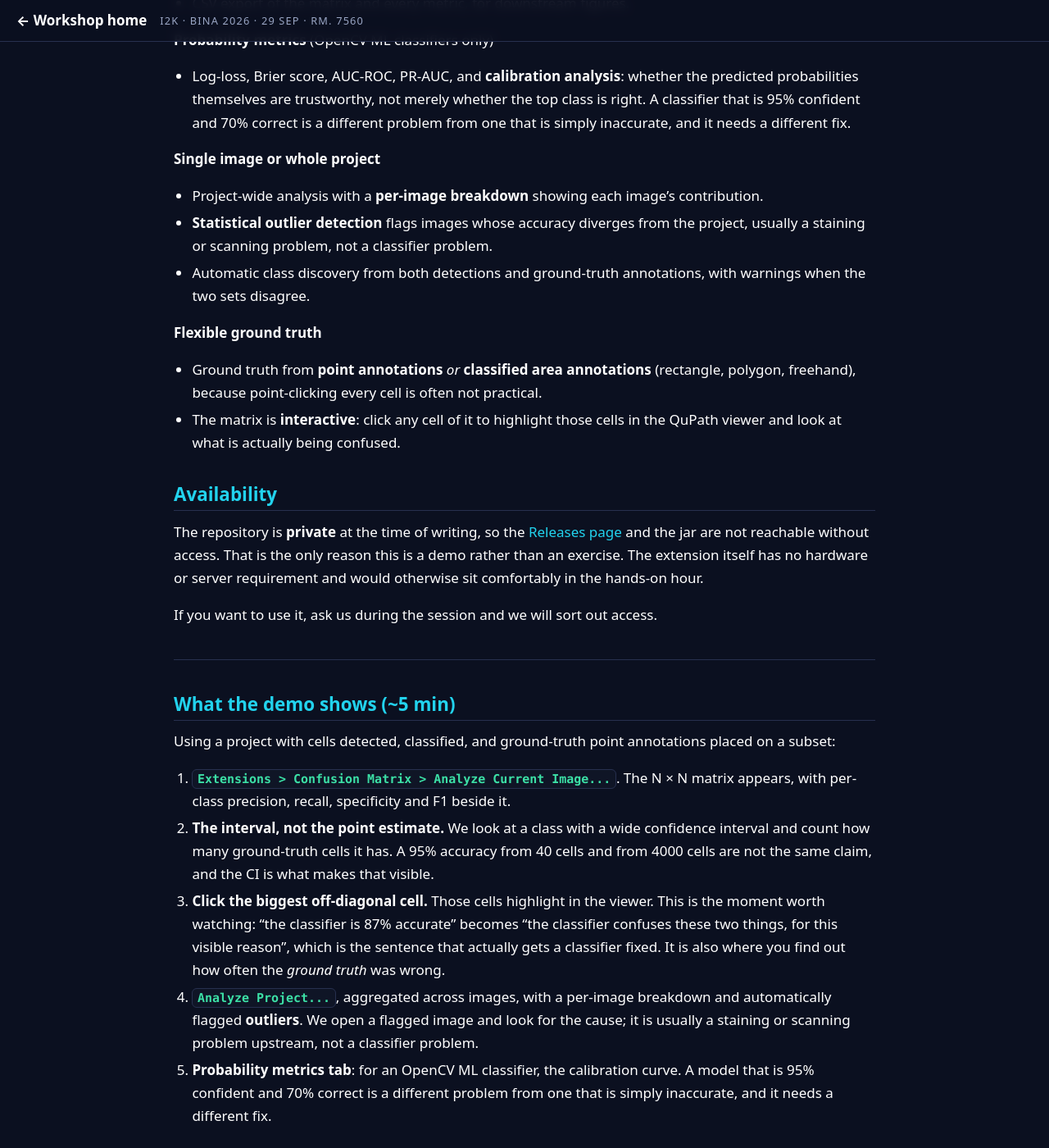
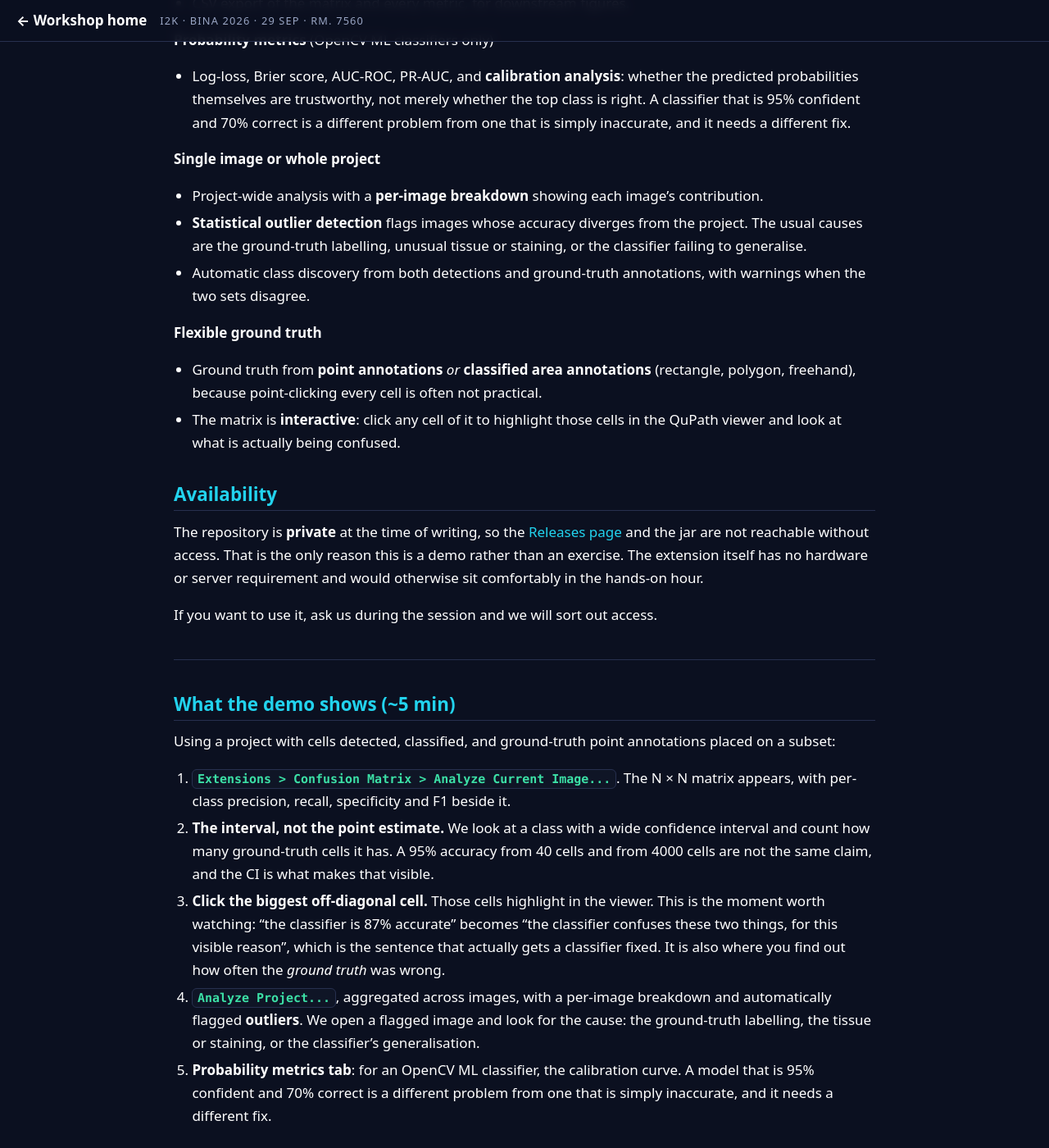
Before and after one commit to MichaelSNelson/BINA-I2K-2026-QuPath-Extensions, a Jekyll site: the page built from docs/presented/confusion-matrix.md, in a window 1280 px wide and 1400 px high, scrolled down 1733 px. Shown: the whole window at 82% size. Built offline with Jekyll 4.4.1, drawn with Linux system fonts in a browser that asks for light colours.

Commit message:
Correct three more claims the code does not support
All three verified by reading the backing repos.

'No spatial graph edge ever crosses two TMA cores' was stated as an
unconditional guarantee. QP-CAT's README is explicit that it holds
'when you configure independent areas'; left unconfigured the graph is
global and edges do cross cores - the exact artefact the slide promised
was impossible. Slide and guide now state the precondition.

'Flagged images usually mean a staining or scanning problem, not a
classifier problem' asserts a frequency nothing establishes, adds
'scanning' which the README does not list, rules out classifier
generalisation which it does list, and omits ground-truth labelling,
which it lists first. Replaced with the three documented causes in three
places.

'Thin wrappers over other people's science' is wrong for Fiber Analysis,
which natively re-implements TWOMBLI's cheap metrics rather than bundling
its GPL FIJI plugins. Its README states the consequence plainly: fractal
dimension and lacunarity diverge from TWOMBLI by roughly 20-40%, because
the two skeletonise different upstreams. 'Thin wrapper' would tell the
room those numbers are interchangeable with published TWOMBLI values.
Reworded, and the divergence is now stated in the deck and the guide.

Claude-Session: https://claude.ai/code/session_01KwiACUr5MacuDvqp74c96o

```diff
--- a/docs/presented/confusion-matrix.md
+++ b/docs/presented/confusion-matrix.md
@@ -64,8 +64,9 @@ ground truth, and it compares those labels against the classifier's predictions.
 **Single image or whole project**
 
 - Project-wide analysis with a **per-image breakdown** showing each image's contribution.
-- **Statistical outlier detection** flags images whose accuracy diverges from the project,
-  usually a staining or scanning problem, not a classifier problem.
+- **Statistical outlier detection** flags images whose accuracy diverges from the project.
+  The usual causes are the ground-truth labelling, unusual tissue or staining, or the
+  classifier failing to generalise.
 - Automatic class discovery from both detections and ground-truth annotations, with warnings
   when the two sets disagree.
 
@@ -103,8 +104,8 @@ subset:
    these two things, for this visible reason", which is the sentence that actually gets a
    classifier fixed. It is also where you find out how often the *ground truth* was wrong.
 4. **`Analyze Project...`**, aggregated across images, with a per-image breakdown and
-   automatically flagged **outliers**. We open a flagged image and look for the cause; it is
-   usually a staining or scanning problem upstream, not a classifier problem.
+   automatically flagged **outliers**. We open a flagged image and look for the cause: the
+   ground-truth labelling, the tissue or staining, or the classifier's generalisation.
 5. **Probability metrics tab**: for an OpenCV ML classifier, the calibration curve. A model
    that is 95% confident and 70% correct is a different problem from one that is simply
    inaccurate, and it needs a different fix.
```
Also changed, not shown: build_deck.js (+4 -4 lines), docs/03-qp-cat-cell-analysis-tools.md (+3 -2 lines), docs/acknowledgements.md (+1 -1 lines), docs/presented/fiber-analysis.md (+6 -1 lines), 1 other file.
